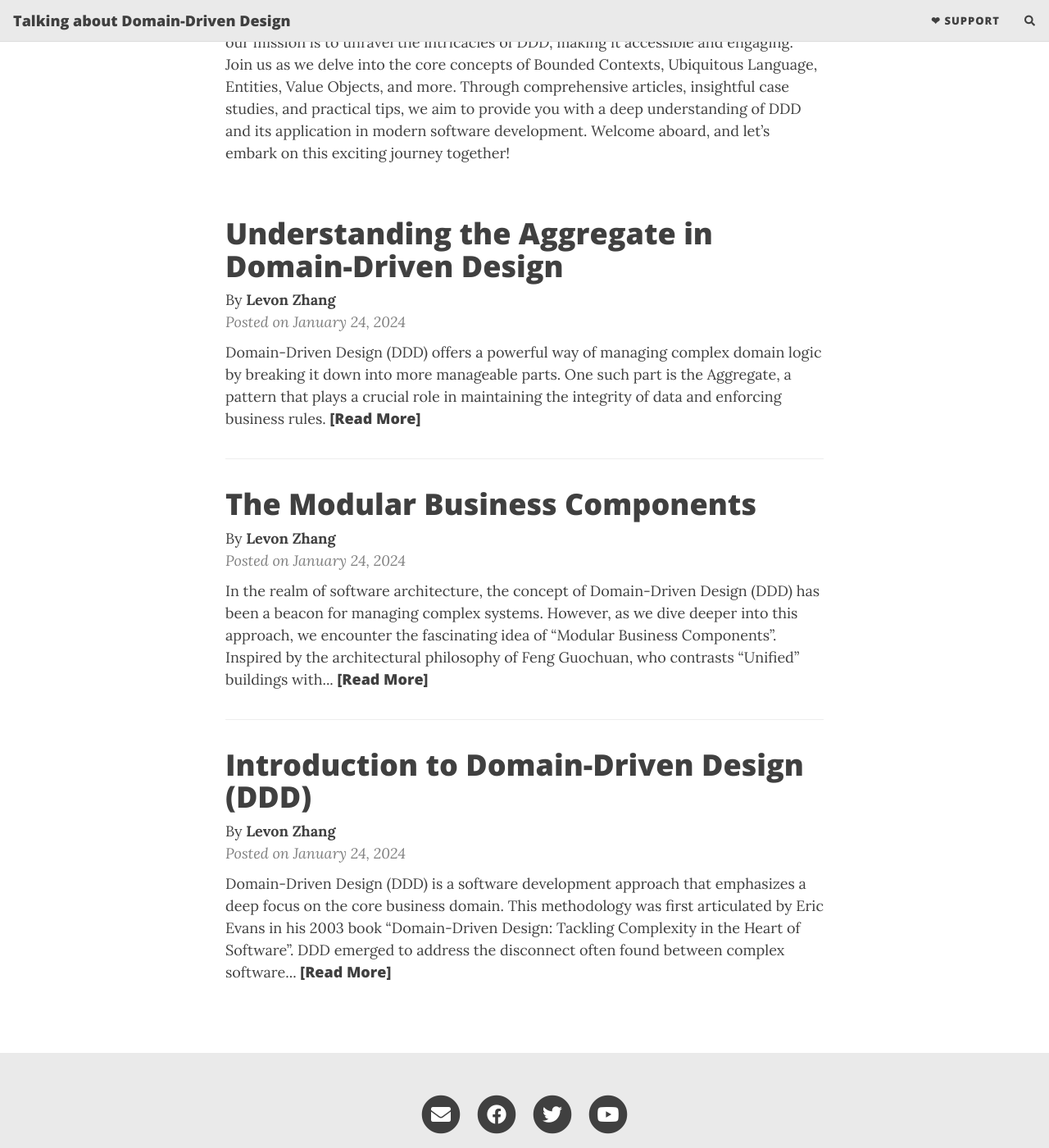
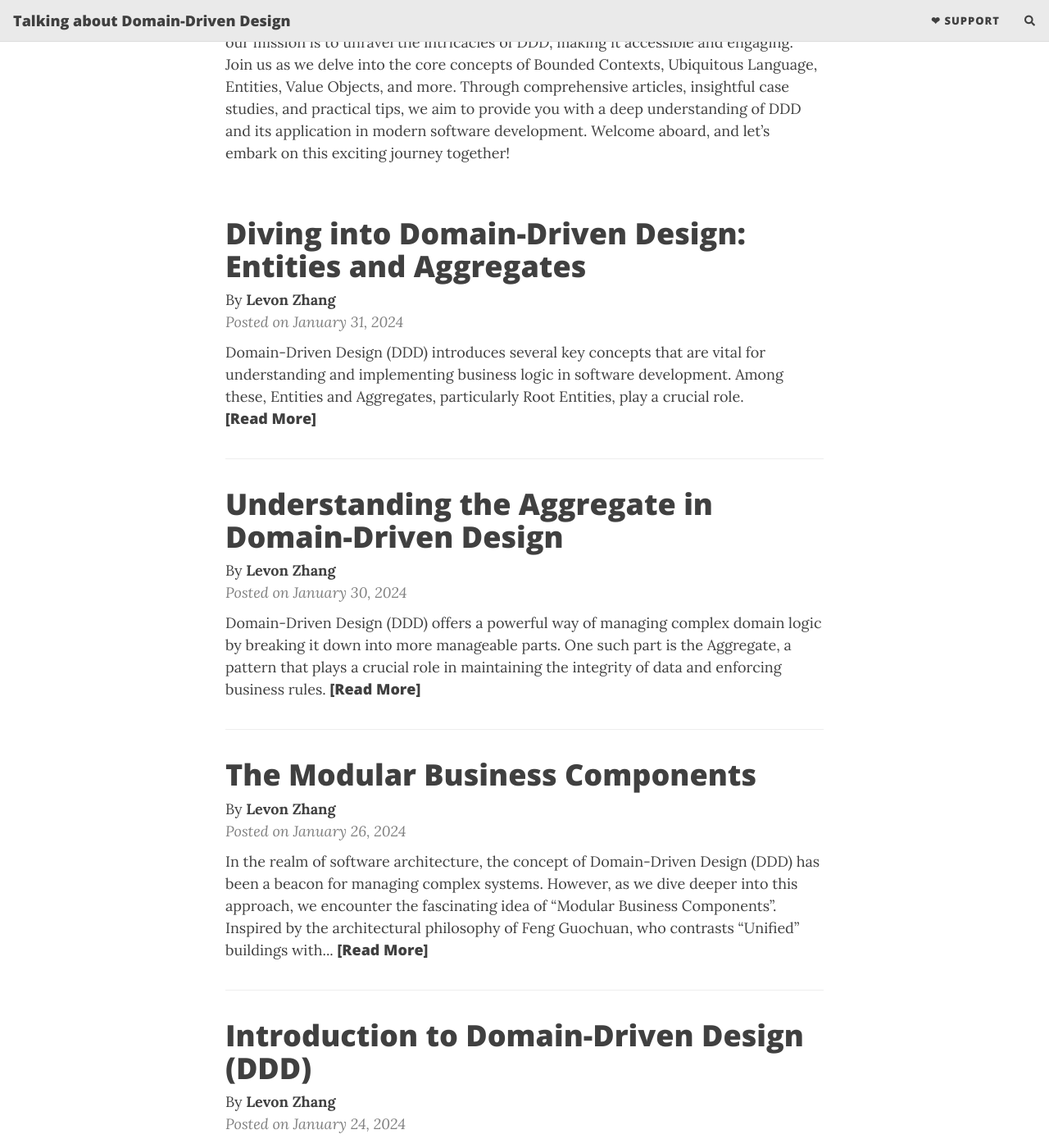
Before and after one commit to zlianhua/ddd-blog, a Jekyll site: the page built from index.md, in a window 1280 px wide and 1400 px high, scrolled down 342 px. Shown: the whole window at 82% size. Built offline with Jekyll 4.4.1, drawn with Linux system fonts in a browser that asks for light colours; nearby versions of some CDN libraries; comment, search, counter and statistics services are not loaded; some of the changed lines change nothing that is shown.

Commit message:
fix layout

```diff
--- a/_posts/2024-01-26-ModularBusinessComponents.md
+++ b/_posts/2024-01-26-ModularBusinessComponents.md
@@ -1,7 +1,7 @@
 ---
 layout: post
 title: "The Modular Business Components"
-date: 2024-01-24
+date: 2024-01-26
 author: Levon Zhang
 ---
 
--- a/_posts/2024-01-30-UnderstandingAggregate.md
+++ b/_posts/2024-01-30-UnderstandingAggregate.md
@@ -1,7 +1,7 @@
 ---
 layout: post
 title: "Understanding the Aggregate in Domain-Driven Design"
-date: 2024-01-24
+date: 2024-01-30
 author: Levon Zhang
 ---
 
--- /dev/null
+++ b/_posts/2024-01-31-EntitiesAndAggregates.md
@@ -0,0 +1,70 @@
+---
+layout: post
+title: "Diving into Domain-Driven Design: Entities and Aggregates"
+date: 2024-01-31
+author: Levon Zhang
+---
+
+Domain-Driven Design (DDD) introduces several key concepts that are vital for understanding and implementing business logic in software development. Among these, Entities and Aggregates, particularly Root Entities, play a crucial role.
+
+## Understanding Entities in DDD
+
+Entities are objects that are defined not just by their attributes, but by a thread of continuity and identity. Unlike Value Objects, Entities are distinguished by their identity rather than their attributes.
+
+### Key Characteristics of an Entity
+
+- **Identity**: Entities have a unique identifier.
+- **Mutable**: Their attributes can change over time while the identity remains constant.
+
+## Root Entity and its Role in an Aggregate
+
+A Root Entity, often referred to as the Aggregate Root, is the main entity within an Aggregate. An Aggregate is a cluster of domain objects that can be treated as a single unit for data changes.
+
+### Functions of a Root Entity
+
+- **Ensures Rules**: The Root Entity enforces all invariants for the Aggregate.
+- **Entry Point**: It acts as the sole entry point for any modifications to the Aggregate.
+
+## Example: E-Commerce Customers and Orders
+
+In an e-commerce system, we can consider 'Order' as an Aggregate Root. Here, 'Customer' is an Entity, and 'Order' is the Root Entity of the Order Aggregate.
+
+### PlantUML Class Diagram
+
+![Entity image]({{ "/assets/image/entity.png" | relative_url }})
+
+#### Implementation in Python
+
+class Customer:
+    def __init__(self, customer_id, name):
+        self.customer_id = customer_id
+        self.name = name
+
+class Order:
+    def __init__(self, order_id, customer):
+        self.order_id = order_id
+        self.customer = customer
+        self.order_items = []
+
+    def add_order_item(self, order_item):
+        self.order_items.append(order_item)
+
+class OrderItem:
+    def __init__(self, product_id, quantity, price):
+        self.product_id = product_id
+        self.quantity = quantity
+        self.price = price
+
+# Example Usage
+customer = Customer("C123", "John Doe")
+order = Order("O456", customer)
+order_item = OrderItem("P789", 2, 19.99)
+order.add_order_item(order_item)
+
+In this scenario, 'Order' is the Aggregate Root that controls and ensures the integrity of 'OrderItem' objects. The 'Customer' entity is related to 'Order', but it is not part of the same Aggregate.
+
+By understanding and applying these concepts, developers can create more robust and business-aligned software systems.
+
+Entities and Aggregates form the backbone of Domain-Driven Design, enabling developers to model real-world business scenarios effectively.
+
+This blog post covers the essential concepts of Entity and Aggregate in DDD with an e-commerce example, including a class diagram and Python code for better understanding.
```
Also changed, not shown: assets/image/entity.png (added).
